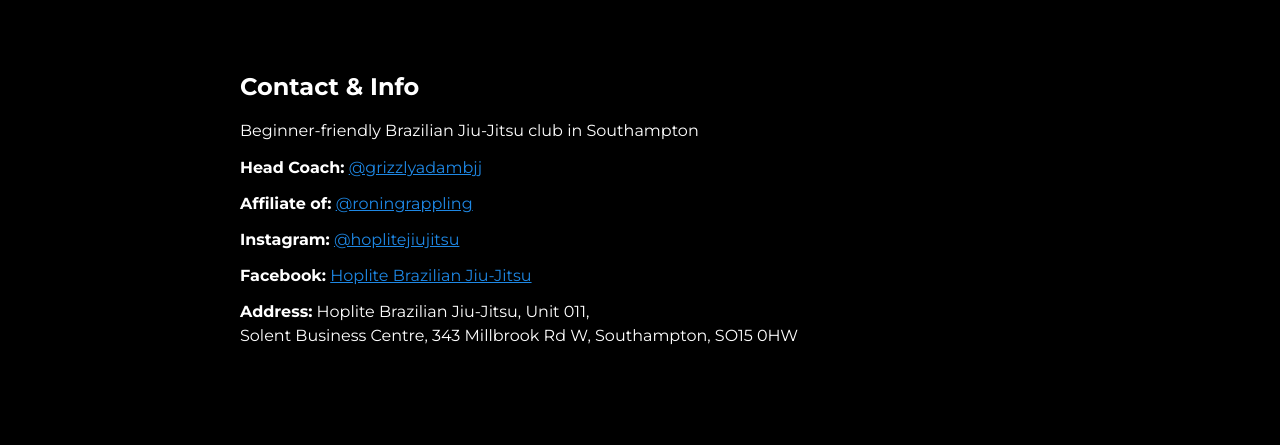
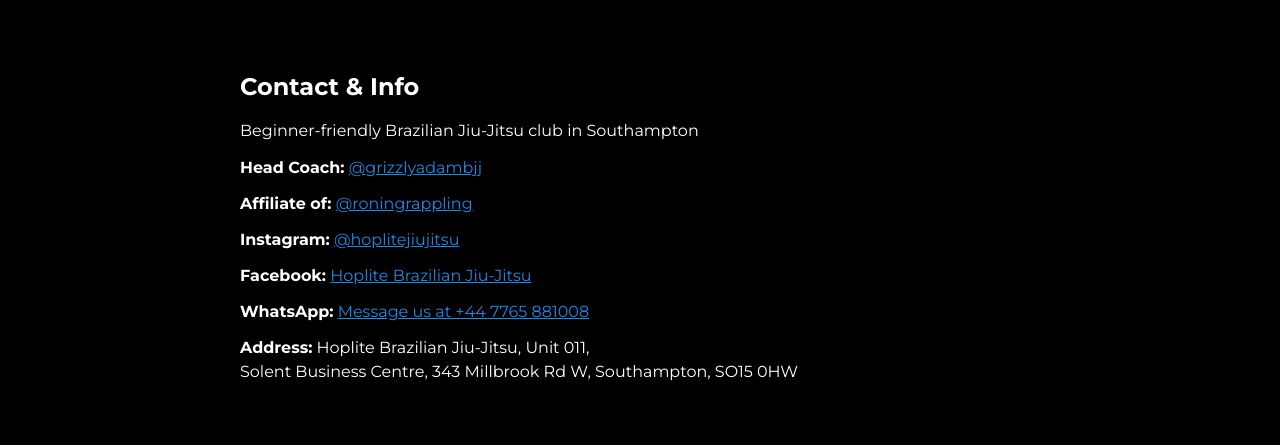
Before and after one commit to JosephScothmer-Clay/hoplite-bjj, a plain HTML site: page index.html in a window 1280 px wide. Shown: the part 3571-4016 px from the top of the page. Drawn offline with Linux system fonts and the light colour scheme.

Commit message:
ADD: whatsapp contact info

```diff
--- a/index.html
+++ b/index.html
@@ -349,6 +349,7 @@
                     <li><strong>Affiliate of:</strong> <a href="https://instagram.com/roningrappling" target="_blank">@roningrappling</a></li>
                     <li><strong>Instagram:</strong> <a href="https://instagram.com/hoplitejiujitsu" target="_blank">@hoplitejiujitsu</a></li>
                     <li><strong>Facebook:</strong> <a href="https://www.facebook.com/people/Hoplite-Brazilian-Jiu-Jitsu/61577379482816/?_rdr" target="_blank">Hoplite Brazilian Jiu-Jitsu</a></li>
+                    <li><strong>WhatsApp:</strong> <a href="https://wa.me/447765881008" target="_blank">Message us at +44 7765 881008</a></li>
                     <li><strong>Address:</strong> Hoplite Brazilian Jiu-Jitsu, Unit 011,<br>Solent Business Centre, 343 Millbrook Rd W, Southampton, SO15 0HW</li>
                 </ul>
             </div>
```
